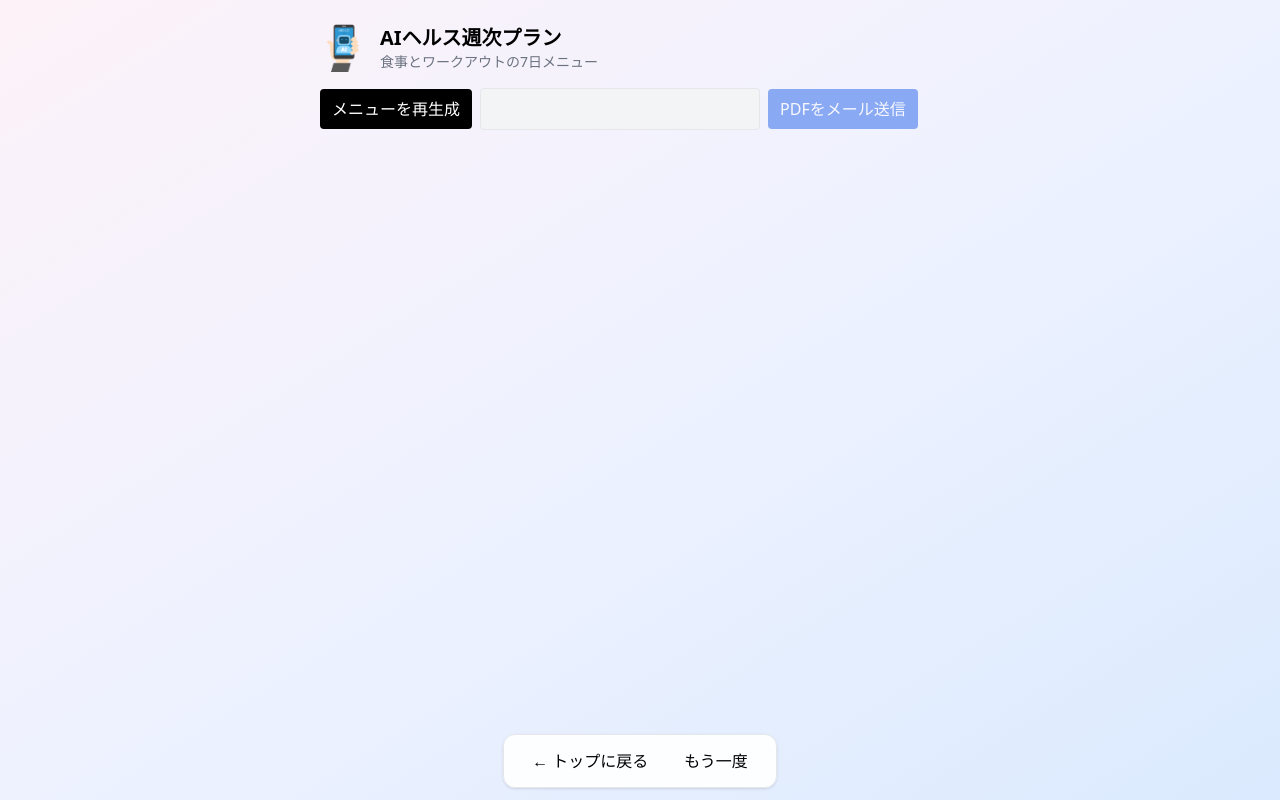
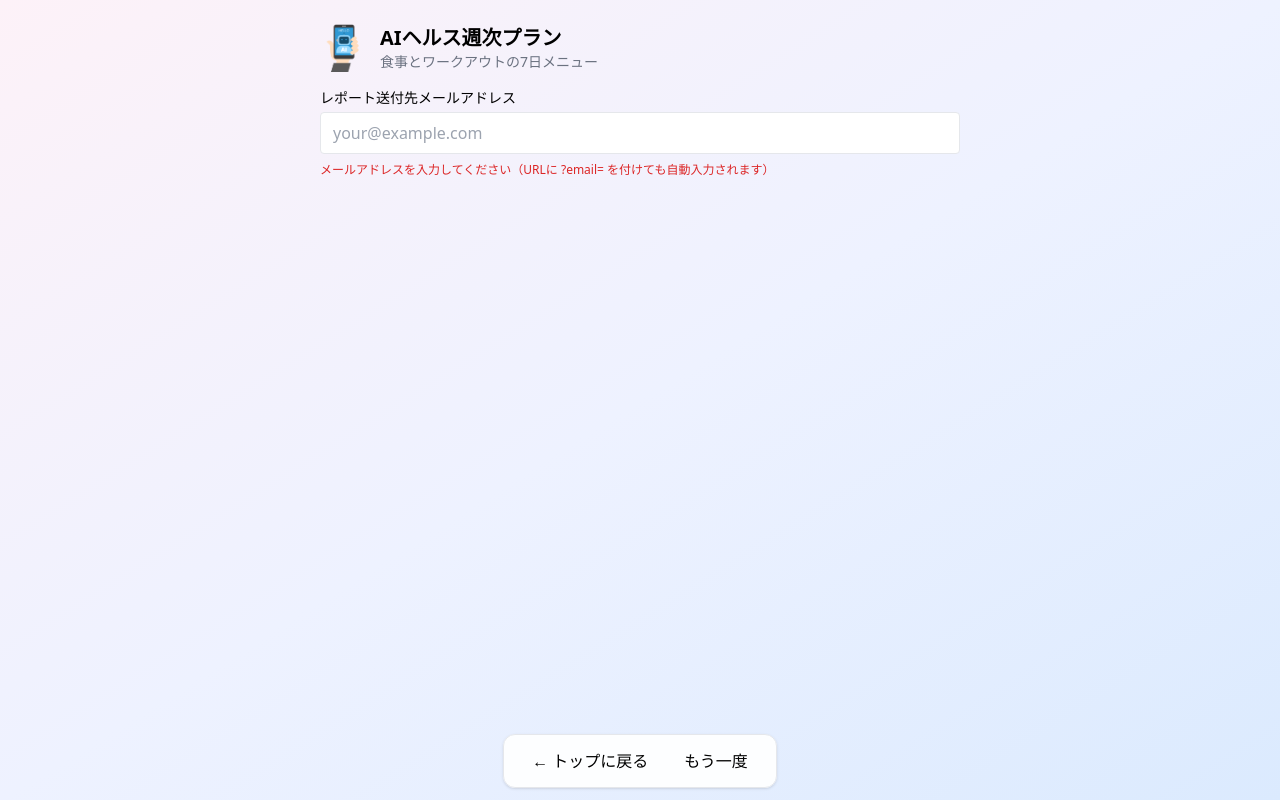
Before and after one commit to redtail5559-sketch/ai-health-check-bot, a Next.js app: page /pro/result in a window 1280 px wide. Built offline with nearby package versions, Linux system fonts and the light colour scheme.

Commit message:
fix(result): ensure email is shown using props->query->localStorage fallback

```diff
--- a/app/pro/result/ResultClient.jsx
+++ b/app/pro/result/ResultClient.jsx
@@ -1,148 +1,89 @@
-// app/pro/result/ResultClient.jsx
 "use client";
 
-import { useEffect, useState, useCallback } from "react";
+import { useEffect, useMemo, useState } from "react";
 import { useSearchParams } from "next/navigation";
 
-export default function ResultClient({ email: emailFromPage, report, profile }) {
-  const sp = useSearchParams();
-  const emailFromQuery = sp?.get("email") || "";
+function sanitizeEmail(v) {
+  if (typeof v !== "string") return "";
+  return v.trim().replace(/[\r\n\t]/g, "");
+}
 
-  // ✅ メールは「props → URLクエリ → localStorage」の優先順で必ずセット
-  const [email, setEmail] = useState("");
+function getEmailFromLocation() {
+  if (typeof window === "undefined") return "";
+  try {
+    const params = new URLSearchParams(window.location.search);
+    return sanitizeEmail(params.get("email") || "");
+  } catch {
+    return "";
+  }
+}
+
+export default function ResultClient({ email: propsEmail = "" }) {
+  const searchParams = useSearchParams();
+
+  // 初期化ロジック：複数ルートで確実に拾う
+  const initialEmail = useMemo(() => {
+    // 1) useSearchParams（通常ルート）
+    const fromSearchParams = sanitizeEmail(searchParams?.get("email") || "");
+    // 2) window.location（fallback）
+    const fromLocation = getEmailFromLocation();
+    // 3) sessionStorage（再訪問用）
+    let fromSession = "";
+    if (typeof window !== "undefined") {
+      fromSession = sanitizeEmail(sessionStorage.getItem("result.email") || "");
+    }
+    // 4) props（親コンポーネント経由）
+    const fromProps = sanitizeEmail(propsEmail);
+
+    // 優先順位：URL > session > props > 空
+    return fromSearchParams || fromLocation || fromSession || fromProps || "";
+  }, [searchParams, propsEmail]);
+
+  const [email, setEmail] = useState(initialEmail);
+
+  // 初回同期
   useEffect(() => {
-    const fromLS =
-      typeof window !== "undefined"
-        ? window.localStorage.getItem("userEmail") || ""
-        : "";
-    const finalEmail = emailFromPage || emailFromQuery || fromLS || "";
-    setEmail(finalEmail);
-  }, [emailFromPage, emailFromQuery]);
+    if (typeof window === "undefined") return;
+    const safe = sanitizeEmail(email);
+    sessionStorage.setItem("result.email", safe);
+    window.__RESULT_EMAIL = safe;
+  }, [email]);
 
-  // ---- ここから下は既存の処理（必要最低限だけ） ----
-  const [plan, setPlan] = useState(report || null);
-  const [loading, setLoading] = useState(false);
-  const [sending, setSending] = useState(false);
-  const [sendMsg, setSendMsg] = useState("");
-  const [error, setError] = useState(null);
-
-  const loadPlan = useCallback(async () => {
-    setLoading(true);
-    setError(null);
-    try {
-      const res = await fetch("/api/ai-plan?ts=" + Date.now(), {
-        method: "POST",
-        headers: { "Content-Type": "application/json" },
-        body: JSON.stringify({ profile }),
-        cache: "no-store",
-        next: { revalidate: 0 },
-      });
-      if (!res.ok) throw new Error(`API ${res.status}`);
-      const data = await res.json();
-      if (!data?.ok) throw new Error(data?.error || "unknown error");
-      setPlan(data.plan);
-    } catch (e) {
-      setError(e?.message || String(e));
-    } finally {
-      setLoading(false);
+  // 入力時に同期
+  const handleChange = (e) => {
+    const v = sanitizeEmail(e.target.value);
+    setEmail(v);
+    if (typeof window !== "undefined") {
+      try {
+        sessionStorage.setItem("result.email", v);
+        window.__RESULT_EMAIL = v;
+      } catch {}
     }
-  }, [profile]);
-
-  const sendPdfEmail = useCallback(async () => {
-    if (!plan) return;
-    setSending(true);
-    setSendMsg("");
-    try {
-      const payload = {
-        to: email || undefined,
-        subject: "AI健康診断レポート",
-        report: plan,
-        profile,
-      };
-      const res = await fetch("/api/pdf-email", {
-        method: "POST",
-        headers: { "Content-Type": "application/json" },
-        body: JSON.stringify(payload),
-      });
-
-      // 空レスでも安全に処理
-      const raw = await res.text();
-      let data = null;
-      try { data = raw ? JSON.parse(raw) : null; } catch { data = null; }
-
-      if (!res.ok || !data?.ok) {
-        throw new Error(data?.error || `送信に失敗しました (${res.status})`);
-      }
-      setSendMsg("PDFを添付して送信しました。メールをご確認ください。");
-    } catch (e) {
-      setSendMsg("送信エラー: " + (e?.message || String(e)));
-    } finally {
-      setSending(false);
-    }
-  }, [email, plan, profile]);
+  };
 
   return (
-    <div className="space-y-4">
-      <div className="flex flex-wrap items-center gap-2">
-        <button
-          onClick={loadPlan}
-          className="px-3 py-2 rounded bg-black text-white disabled:opacity-50"
-          disabled={loading}
-        >
-          {loading ? "生成中…" : "メニューを再生成"}
-        </button>
-
-        {/* ✅ ここがポイント：props/URL/LS から決めた email を表示（編集不可） */}
+    <div className="w-full">
+      <div className="mb-4">
+        <label htmlFor="email" className="block text-sm font-medium mb-1">
+          レポート送付先メールアドレス
+        </label>
         <input
+          id="email"
+          name="email"
           type="email"
+          inputMode="email"
+          autoComplete="email"
+          placeholder="your@example.com"
+          className="w-full rounded border px-3 py-2"
           value={email}
-          readOnly
-          className="border rounded px-3 py-2 min-w-[280px] bg-gray-100 text-gray-700"
-          title="購入時に入力したメールアドレス（編集不可）"
+          onChange={handleChange}
         />
-
-        <button
-          onClick={sendPdfEmail}
-          className="px-3 py-2 rounded bg-blue-600 text-white disabled:opacity-50"
-          disabled={!plan || !email || sending}
-        >
-          {sending ? "送信中…" : "PDFをメール送信"}
-        </button>
+        {!email && (
+          <p className="mt-2 text-xs text-red-600">
+            メールアドレスを入力してください（URLに ?email= を付けても自動入力されます）
+          </p>
+        )}
       </div>
-
-      {sendMsg && <div className="text-sm">{sendMsg}</div>}
-      {error && <div className="text-red-600 text-sm">エラー: {error}</div>}
-
-      {plan && (
-        <table className="w-full border border-gray-300 text-sm">
-          <thead>
-            <tr className="bg-gray-100">
-              <th className="border p-2">曜日</th>
-              <th className="border p-2">朝食</th>
-              <th className="border p-2">昼食</th>
-              <th className="border p-2">夕食</th>
-              <th className="border p-2">運動</th>
-              <th className="border p-2">Tips</th>
-            </tr>
-          </thead>
-          <tbody>
-            {["mon","tue","wed","thu","fri","sat","sun"].map((k) => {
-              const jp = { mon:"月", tue:"火", wed:"水", thu:"木", fri:"金", sat:"土", sun:"日" }[k];
-              const d = plan[k] || {};
-              return (
-                <tr key={k}>
-                  <td className="border p-2 text-center">{jp}</td>
-                  <td className="border p-2">{d.breakfast}</td>
-                  <td className="border p-2">{d.lunch}</td>
-                  <td className="border p-2">{d.dinner}</td>
-                  <td className="border p-2">{d.workout}</td>
-                  <td className="border p-2">{d.tips}</td>
-                </tr>
-              );
-            })}
-          </tbody>
-        </table>
-      )}
     </div>
   );
 }
```
